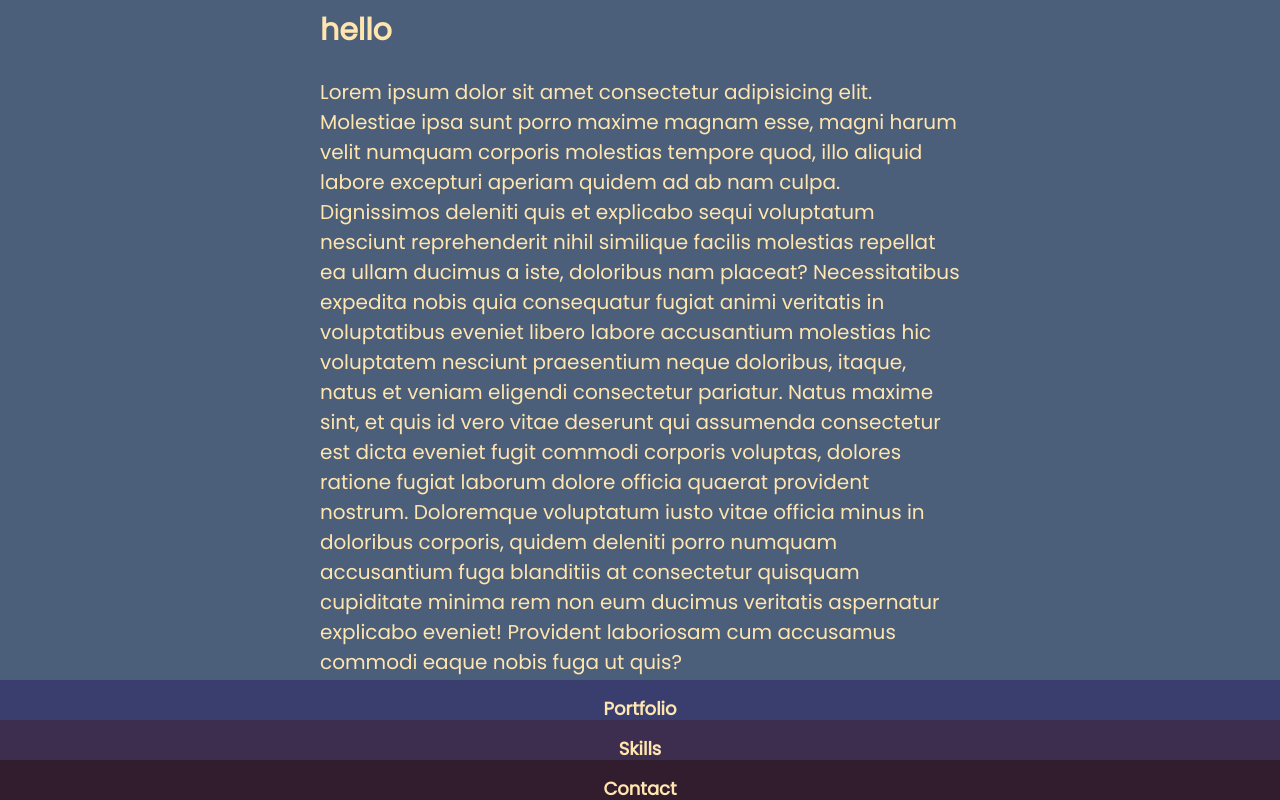
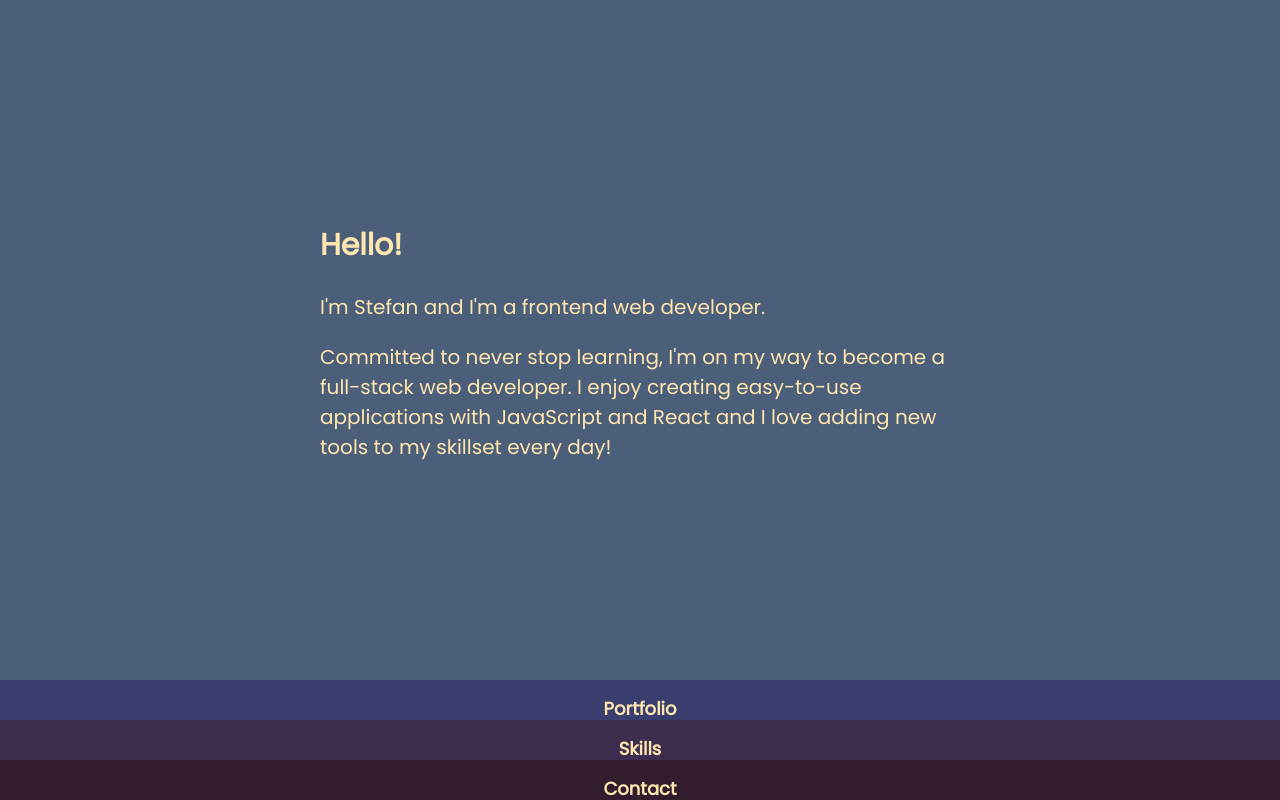
Before and after one commit to erynder-z/personal-portfolio, a React (Create React App) app: page / in a window 1280 px wide. Built offline with nearby package versions, Linux system fonts and the light colour scheme; the HTML template or start-up script is replaced by a standard one.

Commit message:
Refactor text shuffle animation

```diff
--- a/src/Components/Intro/Intro.tsx
+++ b/src/Components/Intro/Intro.tsx
@@ -6,23 +6,27 @@ interface Props {
 }
 
 const Intro: FC<Props> = ({ active }) => {
-  const [text, setText] = useState<string>(
-    'Lorem ipsum dolor sit amet consectetur adipisicing elit. Molestiae ipsa sunt porro maxime magnam esse, magni harum velit numquam corporis molestias tempore quod, illo aliquid labore excepturi aperiam quidem ad ab nam culpa. Dignissimos deleniti quis et explicabo sequi voluptatum nesciunt reprehenderit nihil similique facilis molestias repellat ea ullam ducimus a iste, doloribus nam placeat? Necessitatibus expedita nobis quia consequatur fugiat animi veritatis in voluptatibus eveniet libero labore accusantium molestias hic voluptatem nesciunt praesentium neque doloribus, itaque, natus et veniam eligendi consectetur pariatur. Natus maxime sint, et quis id vero vitae deserunt qui assumenda consectetur est dicta eveniet fugit commodi corporis voluptas, dolores ratione fugiat laborum dolore officia quaerat provident nostrum. Doloremque voluptatum iusto vitae officia minus in doloribus corporis, quidem deleniti porro numquam accusantium fuga blanditiis at consectetur quisquam cupiditate minima rem non eum ducimus veritatis aspernatur explicabo eveniet! Provident laboriosam cum accusamus commodi eaque nobis fuga ut quis?'
+  const [heading, setHeading] = useState<string>(`e11o¡`);
+  const [paragraph1, setParagraph1] = useState<string>(
+    `i'm Stefan and i'm a frontend web developer.`
   );
+  const [paragraph2, setParagraph2] =
+    useState<string>(`Committed to never stop learning, I'm on my way to become a full-stack web developer.
+    I enjoy creating easy-to-use applications with JavaScript and React and I love adding new tools to my skillset every day!`);
 
-  const randomIntFromInterval = (min: number, max: number) => {
-    return Math.floor(Math.random() * (max - min + 1) + min);
-  };
-
-  const shuffleText = (): void => {
+  const shuffleText = (text: string, identifier: string): void => {
     const wordsArray: string[] = text.split(' ');
     const shuffledArray: string[] = wordsArray.map((word) => {
       return shuffleWord(word);
     });
 
-    setTimeout(() => {
-      setText(shuffledArray.join(' '));
-    }, randomIntFromInterval(500, 1500));
+    if (identifier === 'paragraph1') {
+      setParagraph1(shuffledArray.join(' '));
+    } else if (identifier === 'paragraph2') {
+      setParagraph2(shuffledArray.join(' '));
+    } else {
+      setHeading(shuffledArray.join(' '));
+    }
   };
 
   const shuffleWord = (s: string): string => {
@@ -45,28 +49,79 @@ const Intro: FC<Props> = ({ active }) => {
     return s;
   };
 
+  const firstShuffle = (): void => {
+    const shuffle = setInterval(() => {
+      shuffleText(heading, 'heading');
+      shuffleText(paragraph1, 'paragraph1');
+      shuffleText(paragraph2, 'paragraph2');
+    }, 50);
+
+    setTimeout(() => {
+      clearInterval(shuffle);
+      setHeading('he11o¡');
+      setParagraph1(`i'm Stefan and i'm a frontend web deve1oper.`);
+      setParagraph2(
+        `Committed to never stop 1earning, i'm on my way to become a fu11-stack web deve1oper.
+        i enjoy creating easy-to-use app1ications with JavaScript and React and i 1ove adding new too1s to my ski11set every day!`
+      );
+    }, 2000);
+  };
+
+  const secondShuffle = (): void => {
+    setTimeout(() => {
+      const shuffleAgain = setInterval(() => {
+        shuffleText(heading, 'heading');
+        shuffleText(paragraph1, 'paragraph1');
+        shuffleText(paragraph2, 'paragraph2');
+      }, 100);
+
+      setTimeout(() => {
+        clearInterval(shuffleAgain);
+        setHeading('Hello!');
+        setParagraph1(`I'm Stefan and I'm a frontend web developer.`);
+        setParagraph2(
+          `Committed to never stop learning, I'm on my way to become a full-stack web developer.
+    I enjoy creating easy-to-use applications with JavaScript and React and I love adding new tools to my skillset every day!`
+        );
+      }, 500);
+    }, 3000);
+  };
+
+  const thirdShuffle = (): void => {
+    setTimeout(() => {
+      const finalshuffle = setInterval(() => {
+        shuffleText(heading, 'heading');
+        shuffleText(paragraph1, 'paragraph1');
+        shuffleText(paragraph2, 'paragraph2');
+      }, 50);
+
+      setTimeout(() => {
+        clearInterval(finalshuffle);
+        setHeading('Hello!');
+        setParagraph1(`I'm Stefan and I'm a frontend web developer.`);
+        setParagraph2(
+          `Committed to never stop learning, I'm on my way to become a full-stack web developer.
+      I enjoy creating easy-to-use applications with JavaScript and React and I love adding new tools to my skillset every day!`
+        );
+      }, 1000);
+    }, 7000);
+  };
+
   useEffect(() => {
     if (active) {
-      let count: number = 0;
+      firstShuffle();
+      secondShuffle();
+      thirdShuffle();
+    }
 
-      while (count <= 1499) {
-        shuffleText();
-        count++;
-      }
-
-      setTimeout(() => {
-        setText(
-          'Lorem ipsum dolor sit amet consectetur adipisicing elit. Molestiae ipsa sunt porro maxime magnam esse, magni harum velit numquam corporis molestias tempore quod, illo aliquid labore excepturi aperiam quidem ad ab nam culpa. Dignissimos deleniti quis et explicabo sequi voluptatum nesciunt reprehenderit nihil similique facilis molestias repellat ea ullam ducimus a iste, doloribus nam placeat? Necessitatibus expedita nobis quia consequatur fugiat animi veritatis in voluptatibus eveniet libero labore accusantium molestias hic voluptatem nesciunt praesentium neque doloribus, itaque, natus et veniam eligendi consectetur pariatur. Natus maxime sint, et quis id vero vitae deserunt qui assumenda consectetur est dicta eveniet fugit commodi corporis voluptas, dolores ratione fugiat laborum dolore officia quaerat provident nostrum. Doloremque voluptatum iusto vitae officia minus in doloribus corporis, quidem deleniti porro numquam accusantium fuga blanditiis at consectetur quisquam cupiditate minima rem non eum ducimus veritatis aspernatur explicabo eveniet! Provident laboriosam cum accusamus commodi eaque nobis fuga ut quis?'
-        );
-      }, 1501);
-    }
     // eslint-disable-next-line react-hooks/exhaustive-deps
   }, [active]);
 
   return (
     <div className="intro-wrapper">
-      <h2 className="intro-heading">hello</h2>
-      <p className="content-wrapper">{text}</p>
+      <h2 className="intro-heading">{heading}</h2>
+      <p className="intro-content">{paragraph1}</p>
+      <p className="intro-content">{paragraph2}</p>
     </div>
   );
 };
```
